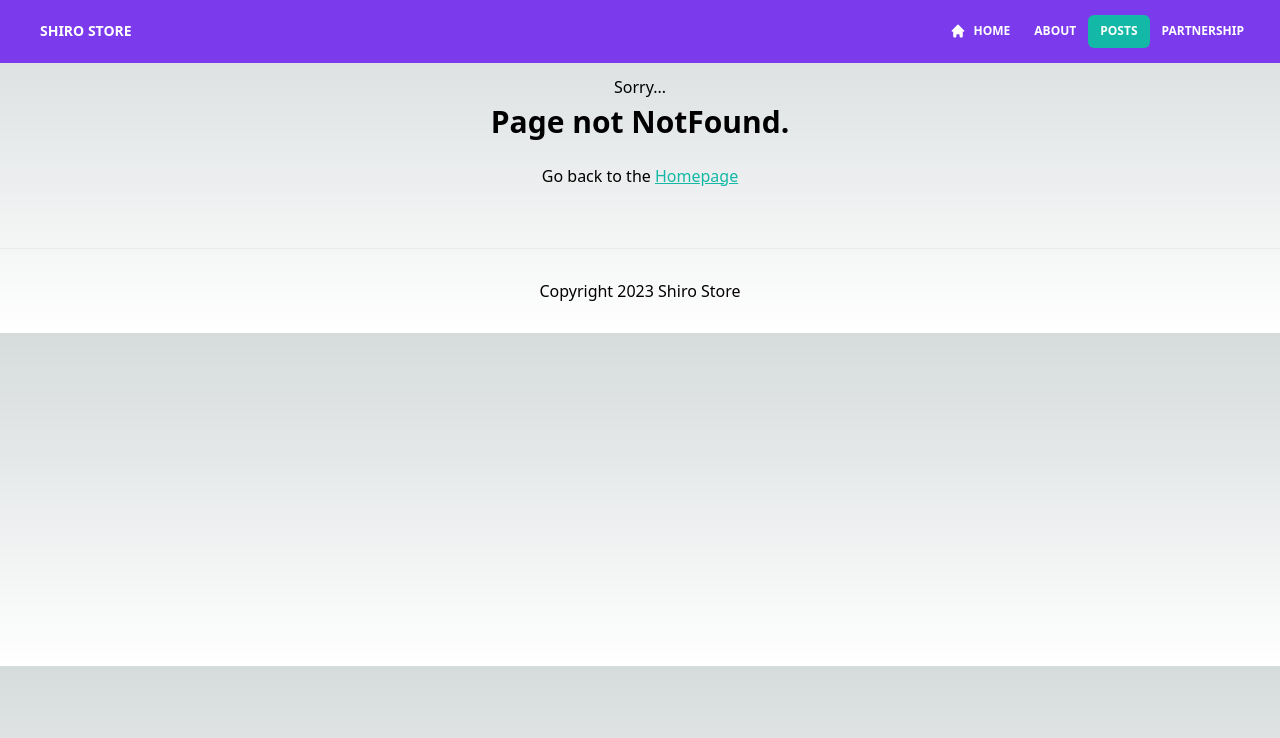
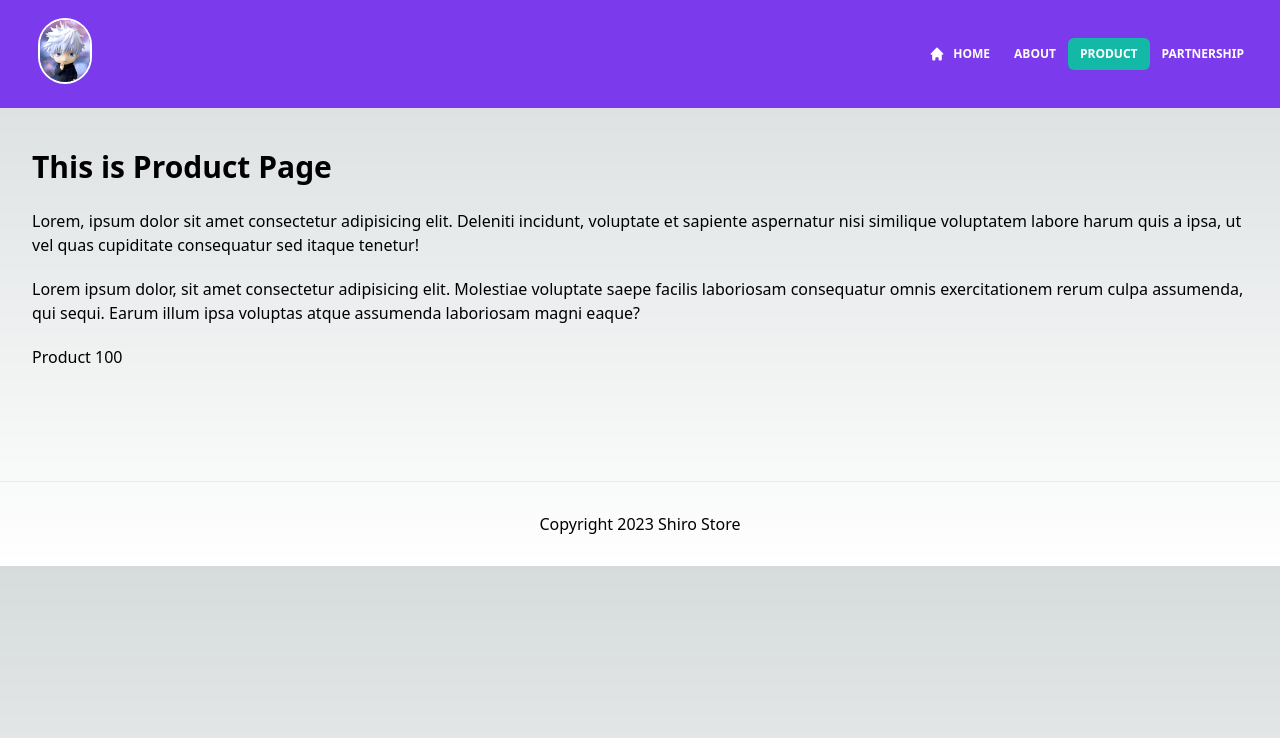
Before and after one commit to KhoirulUmmam/nextjs-training, a Next.js app: page /products in a window 1280 px wide. Before the commit this address had no page. Shown: the top 738 px of the page. Built offline with nearby package versions, Linux system fonts and the light colour scheme.

Commit message:
learn about routing

```diff
--- a/components/navbar.js
+++ b/components/navbar.js
@@ -1,5 +1,6 @@
 import React from "react";
 import Link from 'next/link'
+import Image from "next/image";
 
 export default function Navbar() {
   return (
@@ -12,7 +13,7 @@ export default function Navbar() {
                 className="text-sm font-bold leading-relaxed inline-block mr-4 py-2 whitespace-no-wrap uppercase text-white"
                 href="/"
               >
-                Shiro Store
+                <Image src="/karakter.png" alt="logo-shiro-store" width={50} height={20} className="ring-2 ring-white rounded-full"/>
               </Link>
               <button
                 className="cursor-pointer text-xl leading-none px-3 py-1 border border-solid border-transparent rounded bg-transparent block lg:hidden outline-none focus:outline-none"
@@ -30,7 +31,7 @@ export default function Navbar() {
                     className="px-3 py-2 flex items-center text-xs uppercase font-bold leading-snug text-white hover:opacity-75"
                     href="/"
                   >
-                    <svg aria-hidden="true" class="w-4 h-4 mr-2" fill="currentColor" viewBox="0 0 20 20" xmlns="http://www.w3.org/2000/svg"><path d="M10.707 2.293a1 1 0 00-1.414 0l-7 7a1 1 0 001.414 1.414L4 10.414V17a1 1 0 001 1h2a1 1 0 001-1v-2a1 1 0 011-1h2a1 1 0 011 1v2a1 1 0 001 1h2a1 1 0 001-1v-6.586l.293.293a1 1 0 001.414-1.414l-7-7z"></path></svg>
+                    <svg aria-hidden="true" className="w-4 h-4 mr-2" fill="currentColor" viewBox="0 0 20 20" xmlns="http://www.w3.org/2000/svg"><path d="M10.707 2.293a1 1 0 00-1.414 0l-7 7a1 1 0 001.414 1.414L4 10.414V17a1 1 0 001 1h2a1 1 0 001-1v-2a1 1 0 011-1h2a1 1 0 011 1v2a1 1 0 001 1h2a1 1 0 001-1v-6.586l.293.293a1 1 0 001.414-1.414l-7-7z"></path></svg>
                     Home
                   </Link>
                 </li>
@@ -45,9 +46,9 @@ export default function Navbar() {
                 <li className="nav-item">
                   <Link
                     className="bg-teal-500 rounded-md px-3 py-2 flex items-center text-xs uppercase font-bold leading-snug text-white hover:opacity-75"
-                    href="/posts/"
+                    href="/products/"
                   >
-                    Posts
+                    Product
                   </Link>
                 </li>
                 <li className="nav-item">
--- /dev/null
+++ b/pages/docs/[[...params]].js
@@ -0,0 +1,24 @@
+import React from 'react'
+import { useRouter } from 'next/router'
+
+export default function Doc() {
+    const router = useRouter()
+    const { params  = [] } = router.query
+    console.log(params)
+
+    if(params.length === 2) {
+        return (
+            <h1>
+                Viewing docs for feature {params[0]} and concept {params[1]}
+            </h1>
+        )
+    } else if(params.length === 1) {
+        return  (
+            <h1>Viewing docs for feature {params[0]}</h1>
+        )
+    }
+
+  return (
+    <div>Docs Home Page</div>
+  )
+}
--- a/pages/index.js
+++ b/pages/index.js
@@ -3,10 +3,19 @@ import Image from "next/image";
 import { Inter } from "@next/font/google";
 import styles from "@/styles/Home.module.css";
 import Link from 'next/link'
+import { useRouter } from "next/router";
 
 const inter = Inter({ subsets: ["latin"] });
 
 export default function Home () {
+
+  const router = useRouter();
+
+  const handleClick = () => {
+    console.log("place your order here")
+    router.push('/products')
+  }
+
   return (
     <>
     {/* title */}
@@ -23,6 +32,7 @@ export default function Home () {
           <p className={styles.text}>Lorem, ipsum dolor sit amet consectetur adipisicing elit. Deleniti incidunt, voluptate et sapiente aspernatur nisi similique voluptatem labore harum quis a ipsa, ut vel quas cupiditate consequatur sed itaque tenetur!</p>
           <p className={styles.text}>Lorem ipsum dolor, sit amet consectetur adipisicing elit. Molestiae voluptate saepe facilis laboriosam consequatur omnis exercitationem rerum culpa assumenda, qui sequi. Earum illum ipsa voluptas atque assumenda laboriosam magni eaque?</p>
           <Link href="/steaks " className={styles.btn}>see all of steaks</Link>
+          <button onClick={handleClick} className={styles.btn}>see all of products</button>
         </div>
     </>
   );
--- /dev/null
+++ b/pages/products/[productId]/index.js
@@ -0,0 +1,10 @@
+import { useRouter } from 'next/router'
+import React from 'react'
+
+export default function ProductDetail() {
+    const router = useRouter();
+    const productId = router.query.productId
+  return (
+    <div>This is Product Detail {productId}</div>
+  )
+}
--- /dev/null
+++ b/pages/products/[productId]/review/[reviewId].js
@@ -0,0 +1,10 @@
+import React from 'react'
+import { useRouter } from 'next/router'
+
+export default function Review() {
+    const router = useRouter();
+    const { productId, reviewId } = router.query;
+  return (
+    <div>Review {reviewId} for product {productId}</div>
+  )
+}
--- a/pages/posts/index.js
+++ b/pages/products/index.js
@@ -1,16 +1,18 @@
 import React from 'react'
 import Head from 'next/head'
+import Link from 'next/link'
 
-export default function Posts() {
+export default function Product({productId = 100}) {
   return (
     <>
       <Head>
-        <title>Shiro Store | Post</title>
+        <title>Shiro Store | Products</title>
       </Head>
        <div className='pt-6 p-8'>
-        <h2>About</h2>
+        <h2>This is Product Page</h2>
         <p>Lorem, ipsum dolor sit amet consectetur adipisicing elit. Deleniti incidunt, voluptate et sapiente aspernatur nisi similique voluptatem labore harum quis a ipsa, ut vel quas cupiditate consequatur sed itaque tenetur!</p>
         <p>Lorem ipsum dolor, sit amet consectetur adipisicing elit. Molestiae voluptate saepe facilis laboriosam consequatur omnis exercitationem rerum culpa assumenda, qui sequi. Earum illum ipsa voluptas atque assumenda laboriosam magni eaque?</p>
+        <p><Link href={`/products/${productId}`}>Product {productId}</Link></p>
       </div>
     </>
   )
--- a/pages/steaks/index.js
+++ b/pages/steaks/index.js
@@ -1,9 +1,32 @@
-const Steak = () => {
+// export const getStaticProps = async () => {
+
+//     const res = await fetch('https://dummyjson.com/products')
+//     const data = await res.json();
+
+//     return {
+//         props: { steaks: data}
+//     }
+// }
+
+export async function getStaticProps() {
+    const res = await fetch('https://dummyjson.com/products')
+    const steaks = await res.json()
+
+    return {
+        props: {
+            steaks,
+        }
+    }
+}
+export default function Steak({steaks}) {
     return (
-        <div>
-            <h1>ALL STEAKS</h1>
-        </div>
-     );
-}
-
-export default Steak;
+      <div>
+          <h1>All of Steaks</h1>
+          {steaks.map(steak => {
+              <div key={steak.id}>
+                  <h3>{steak.title}</h3>
+              </div>
+        })}
+      </div>
+    )
+  }
```
Also changed, not shown: pages/steaks/[id].js (added).
